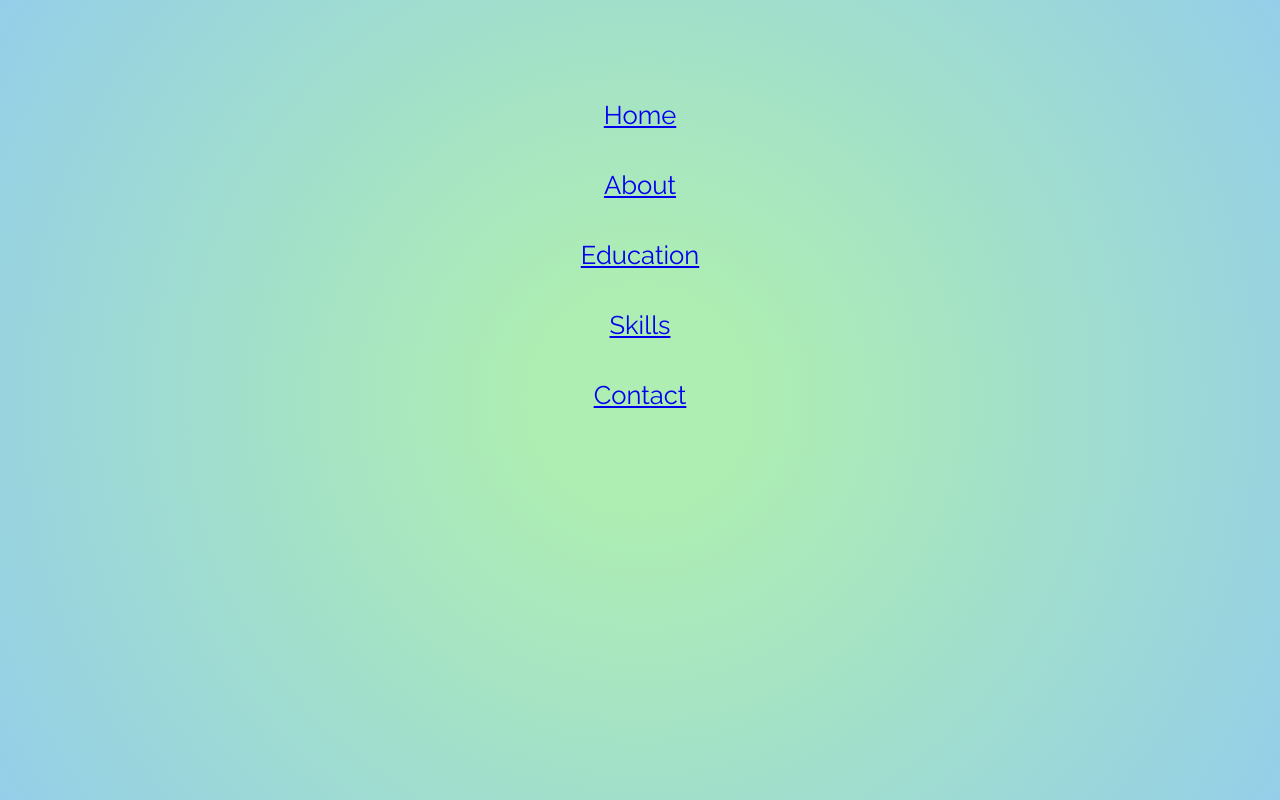
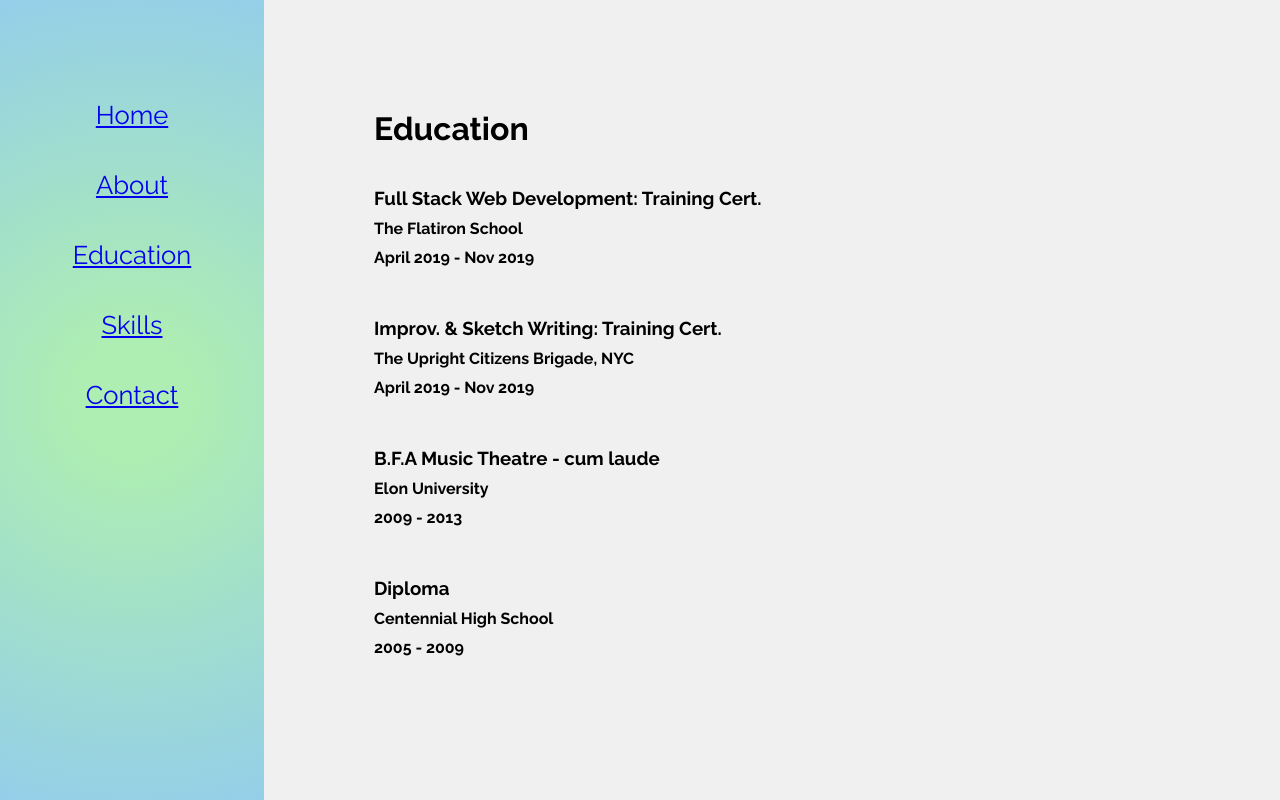
Before and after one commit to christopherkalfas/portfolio-site, a React (Create React App) app: page /education in a window 1280 px wide. Built offline with nearby package versions, Linux system fonts and the light colour scheme; the HTML template or start-up script is replaced by a standard one.

Commit message:
Added education component and route

```diff
--- a/src/App.css
+++ b/src/App.css
@@ -91,3 +91,15 @@ p {
 h1,h2,h3,h4,p {
   margin: 10px;
 }
+
+
+.widecard {
+  border:0px solid #9a9b9c;
+  display: flex;
+  margin:30px 0px 30px 0px;
+}
+.widecard:hover {
+  color: #1b1d20;
+  background-color: #ffffff;
+  box-shadow: 0 10px 20px rgba(0,0,0,0.19), 0 6px 6px rgba(0,0,0,0.23);
+}
--- a/src/App.js
+++ b/src/App.js
@@ -5,6 +5,7 @@ import './App.css';
 import Navbar from "./components/Navbar"
 import Home from "./contents/Home"
 import About from "./contents/About"
+import Education from "./contents/Education"
 
 function App() {
   return (
@@ -17,6 +18,9 @@ function App() {
         <Route exact path="/about">
           <About />
         </Route>
+        <Route exact path="/education">
+          <Education />
+        </Route>
       </div>
     </Router>
   );
--- a/src/components/Widecard.js
+++ b/src/components/Widecard.js
@@ -0,0 +1,21 @@
+import React from "react"
+
+const WideCard = ({title, where, from, to}) => {
+    return(
+        <div className="widecard">
+            <div className="compdet">
+                <h3>
+                    {title}
+                </h3>
+                <h4 className="secondtext">
+                    {where}
+                </h4>
+                <h4 className="secondtext">
+                    {from} - {to}
+                </h4>
+            </div>
+        </div>
+    )
+}
+
+export default WideCard
--- a/src/contents/Education.js
+++ b/src/contents/Education.js
@@ -0,0 +1,38 @@
+import React from "react"
+import Widecard from "../components/Widecard"
+
+const Education = () => {
+    return(
+        <div className="condiv">
+            <h1 className="subtopic">
+                Education
+            </h1>
+            <Widecard
+                title="Full Stack Web Development: Training Cert."
+                where="The Flatiron School"
+                from="April 2019"
+                to="Nov 2019"
+            />
+            <Widecard
+                title="Improv. & Sketch Writing: Training Cert."
+                where="The Upright Citizens Brigade, NYC"
+                from="April 2019"
+                to="Nov 2019"
+            />
+            <Widecard
+                title="B.F.A Music Theatre - cum laude"
+                where="Elon University"
+                from="2009"
+                to="2013"
+            />
+                        <Widecard
+                title="Diploma"
+                where="Centennial High School"
+                from="2005"
+                to="2009"
+            />
+        </div>
+    )
+}
+
+export default Education
--- a/src/contents/Home.js
+++ b/src/contents/Home.js
@@ -11,7 +11,7 @@ const Home = () => {
             <ReactTypingEffect
                 className="typingeffect"
                 text={["Hello, world! I am Christopher Kalfas, I am a Full Stack Web Developer." ]}
-                speed={90}
+                speed={95}
                 eraseDelay={700}
             />
             <Social />
```
